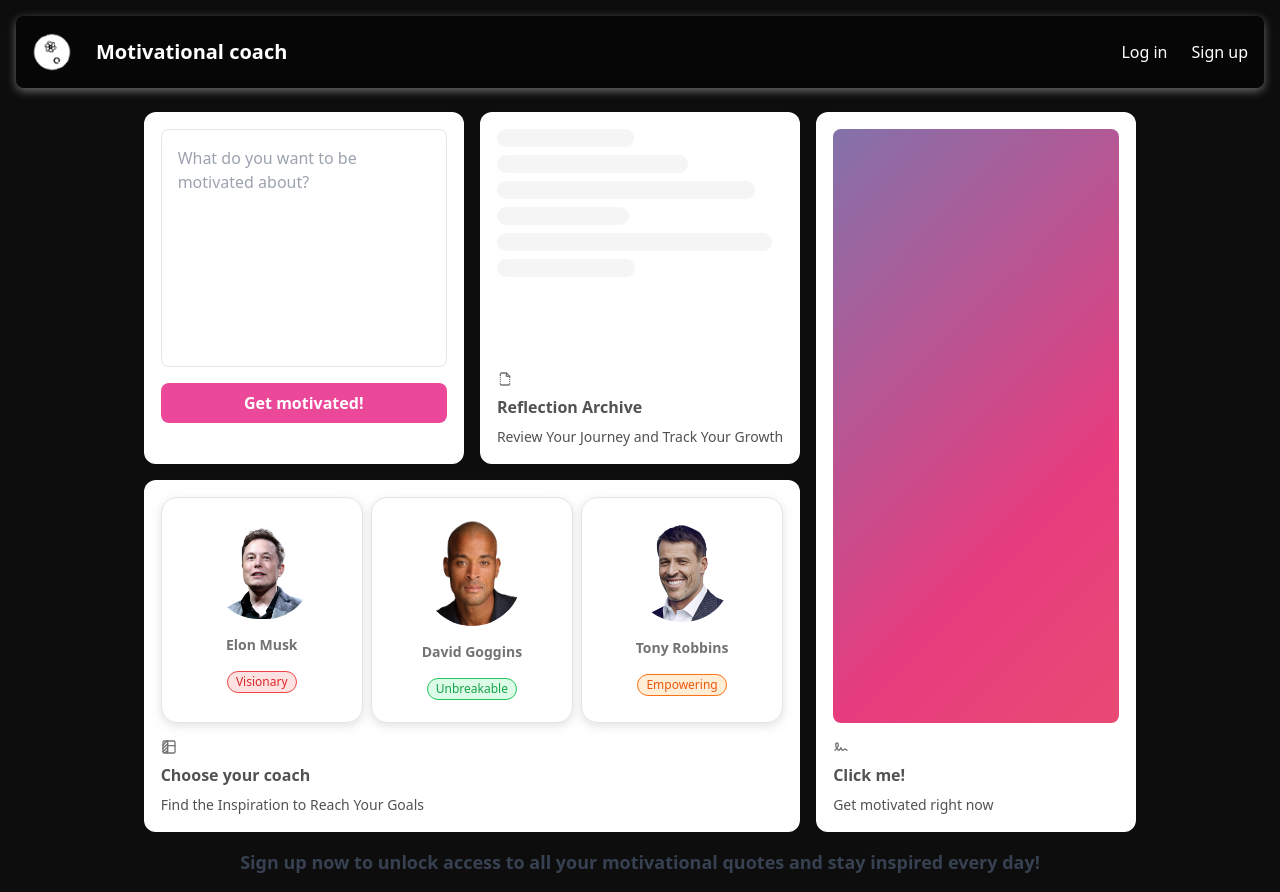
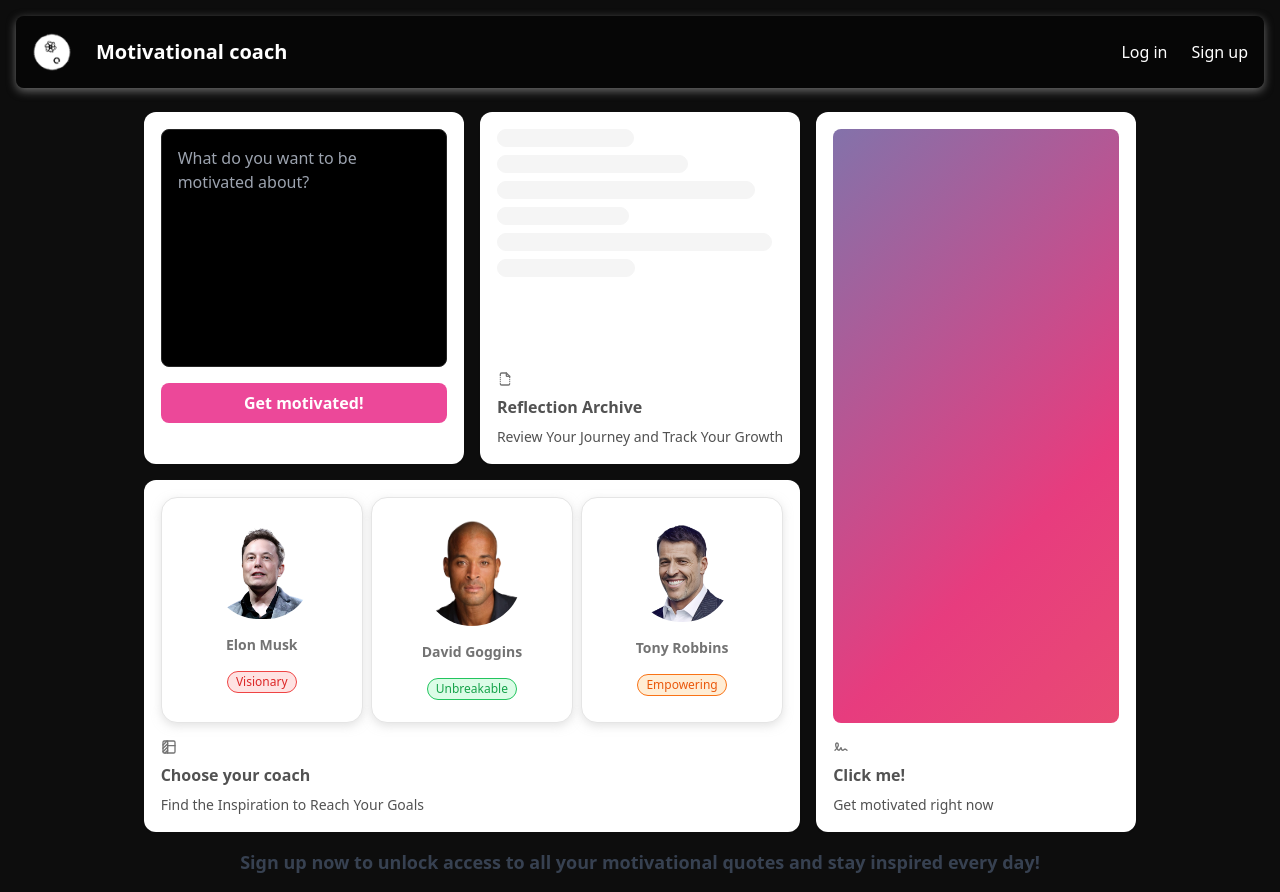
Before and after one commit to vadymmusiienko/motivational_coach, a Next.js app: page / in a window 1280 px wide. Built offline with nearby package versions, Linux system fonts and the light colour scheme; no server answers.

Commit message:
disable buttons when loading

```diff
--- a/app/dashboard/components/grid-skeletons.js
+++ b/app/dashboard/components/grid-skeletons.js
@@ -7,6 +7,7 @@ import { useEffect, useState } from "react";
 // Import the lmnt and ChatGPT functionalities
 import { getMotivated, randomQuoteAudio, setCoach } from "@/lib/lmnt";
 import { useCoach } from "@/context/CoachContext";
+import { useLoading } from "@/context/Loading";
 
 // Constants with coach voice ids
 const elonMusk = process.env.NEXT_PUBLIC_VOICE_MUSK;
@@ -16,25 +17,35 @@ const tonyRobbins = process.env.NEXT_PUBLIC_VOICE_ROBBINS;
 export const SkeletonOne = () => {
     // Get the coach
     const { selectedCoach } = useCoach();
+    const { isLoading, setIsLoading } = useLoading();
 
     // Function that creates and says the custom quote
     async function handleSubmit(formData) {
+        // If loading - return
+        if (isLoading) return;
+
         // Get the topic
         const topic = formData.get("topic");
         if (!topic) return;
+
+        // Start loading
+        setIsLoading(true);
 
         // Create a custom quote
         const audioBlob = await getMotivated(topic, selectedCoach);
         const audioUrl = URL.createObjectURL(audioBlob);
         const audio = new Audio(audioUrl);
         audio.play();
+
+        // Stop loading
+        setTimeout(() => setIsLoading(false), 10000);
     }
 
     return (
         <motion.div
             initial="initial"
             whileHover="animate"
-            className="flex flex-1 w-full h-full min-h-[6rem] dark:bg-dot-white/[0.2] bg-dot-black/[0.2] flex-col space-y-2"
+            className="flex flex-1 w-full h-full min-h-[6rem] bg-dot-white/[0.2] flex-col space-y-2"
         >
             <form
                 action={handleSubmit}
@@ -42,12 +53,18 @@ export const SkeletonOne = () => {
             >
                 <textarea
                     placeholder="What do you want to be motivated about?"
-                    className="w-full h-full p-4 rounded-lg border border-neutral-200 dark:border-neutral-800 bg-white dark:bg-black text-gray-800 dark:text-white focus:outline-none focus:ring-2 focus:ring-pink-500 resize-none"
+                    className={`w-full h-full p-4 rounded-lg bg-black border border-neutral-800 text-white focus:outline-none focus:ring-2 focus:ring-pink-500 resize-none ${
+                        isLoading ? "opacity-50 cursor-not-allowed" : ""
+                    }`}
                     name="topic"
+                    disabled={isLoading} // Disables the textarea
                 />
                 <button
                     type="submit"
-                    className="w-full py-2 px-4 rounded-lg bg-pink-500 text-white font-semibold hover:bg-pink-600 transition-colors"
+                    className={`w-full py-2 px-4 rounded-lg bg-pink-500 text-white font-semibold hover:bg-pink-600 transition-colors ${
+                        isLoading ? "opacity-50 cursor-not-allowed" : ""
+                    }`}
+                    disabled={isLoading} // Disables the button
                 >
                     Get motivated!
                 </button>
@@ -119,18 +136,18 @@ export const SkeletonThree = () => {
     async function playAudio(selectedCoach) {
         if (isLoading) return;
 
-        setLoading(true);
+        setIsLoading(true);
         // Retrieve and play the audio
         const audioBlob = await randomQuoteAudio(selectedCoach);
         const audioUrl = URL.createObjectURL(audioBlob);
         const audio = new Audio(audioUrl);
         audio.play();
-        setTimeout(() => setLoading(false), 5000); // Make 5 sec delay for next call
+        setTimeout(() => setIsLoading(false), 10000); // Make 10 sec delay for next call
     }
 
     // Get current coach
     const { selectedCoach } = useCoach();
-    const [isLoading, setLoading] = useState(false);
+    const { isLoading, setIsLoading } = useLoading();
 
     return (
         <motion.div
@@ -143,7 +160,9 @@ export const SkeletonThree = () => {
                 repeat: Infinity,
                 repeatType: "reverse",
             }}
-            className="flex flex-1 w-full h-full min-h-[6rem] dark:bg-dot-white/[0.2] rounded-lg bg-dot-black/[0.2] flex-col space-y-2"
+            className={`flex flex-1 w-full h-full min-h-[6rem] dark:bg-dot-white/[0.2] rounded-lg bg-dot-black/[0.2] flex-col space-y-2 ${
+                isLoading ? "opacity-50 cursor-not-allowed" : ""
+            }`}
             style={{
                 background:
                     "linear-gradient(-45deg, #ee7752, #e73c7e, #23a6d5, #23d5ab)",
@@ -157,11 +176,15 @@ export const SkeletonThree = () => {
 export const SkeletonFour = () => {
     // States for highlighting the selected coach
     const { selectedCoach, selectCoach } = useCoach();
+    const { isLoading } = useLoading();
 
     // Change the selected coach
     async function handleSelectCoach(voiceId) {
         // Check if already selected
         if (selectedCoach === voiceId) return;
+
+        // Check if loading
+        if (isLoading) return;
 
         // Update the state of the selected coach
         selectCoach(voiceId);
@@ -172,11 +195,12 @@ export const SkeletonFour = () => {
             initial="initial"
             animate="animate"
             whileHover="hover"
-            className="flex flex-1 w-full h-full min-h-[6rem] dark:bg-dot-white/[0.2] bg-dot-black/[0.2] flex-row space-x-2"
+            className={`flex flex-1 w-full h-full min-h-[6rem] dark:bg-dot-white/[0.2] bg-dot-black/[0.2] flex-row space-x-2 ${
+                isLoading ? "opacity-50 cursor-not-allowed" : ""
+            }`}
         >
             {/* Elon Musk */}
             <motion.div
-                // variants={first}
                 onClick={() => handleSelectCoach(elonMusk)}
                 className={`relative h-full w-1/3 rounded-2xl bg-white p-4 dark:bg-black dark:border-white/[0.1] border border-neutral-200 flex flex-col items-center justify-center cursor-pointer ${
                     selectedCoach === elonMusk ? "shadow-glowbottom" : ""
@@ -219,7 +243,6 @@ export const SkeletonFour = () => {
             </motion.div>
             {/* Tony Robbins */}
             <motion.div
-                // variants={second}
                 onClick={() => handleSelectCoach(tonyRobbins)}
                 className={`relative h-full w-1/3 rounded-2xl bg-white p-4 dark:bg-black dark:border-white/[0.1] border border-neutral-200 flex flex-col items-center justify-center cursor-pointer ${
                     selectedCoach === tonyRobbins ? "shadow-glowbottom" : ""
--- a/app/layout.js
+++ b/app/layout.js
@@ -3,6 +3,7 @@ import "./globals.css";
 import Navbar from "./components/navbar";
 import { auth } from "@/lib/auth";
 import { CoachProvider } from "@/context/CoachContext";
+import { LoadingProvider } from "@/context/Loading";
 
 const geistSans = localFont({
     src: "./fonts/GeistVF.woff",
@@ -32,7 +33,9 @@ export default async function RootLayout({ children }) {
             >
                 <Navbar isLoggedIn={isLoggedIn} />
                 <div className="pt-28"></div>
-                <CoachProvider>{children}</CoachProvider>
+                <LoadingProvider>
+                    <CoachProvider>{children}</CoachProvider>
+                </LoadingProvider>
             </body>
         </html>
     );
--- /dev/null
+++ b/context/Loading.js
@@ -0,0 +1,17 @@
+"use client";
+import { createContext, useContext, useState } from "react";
+
+const LoadingContext = createContext();
+
+export function LoadingProvider({ children }) {
+    const [isLoading, setIsLoading] = useState(false);
+    return (
+        <LoadingContext.Provider value={{ isLoading, setIsLoading }}>
+            {children}
+        </LoadingContext.Provider>
+    );
+}
+
+export function useLoading() {
+    return useContext(LoadingContext);
+}
```
